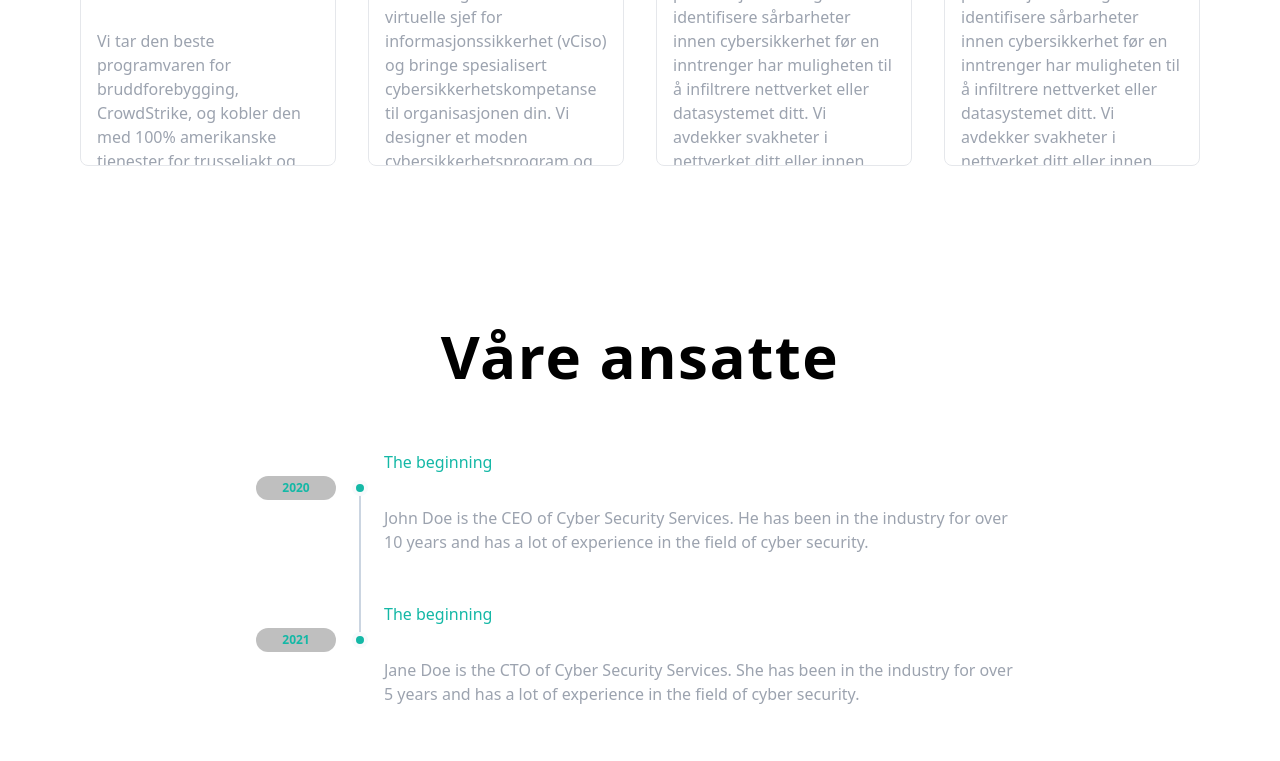
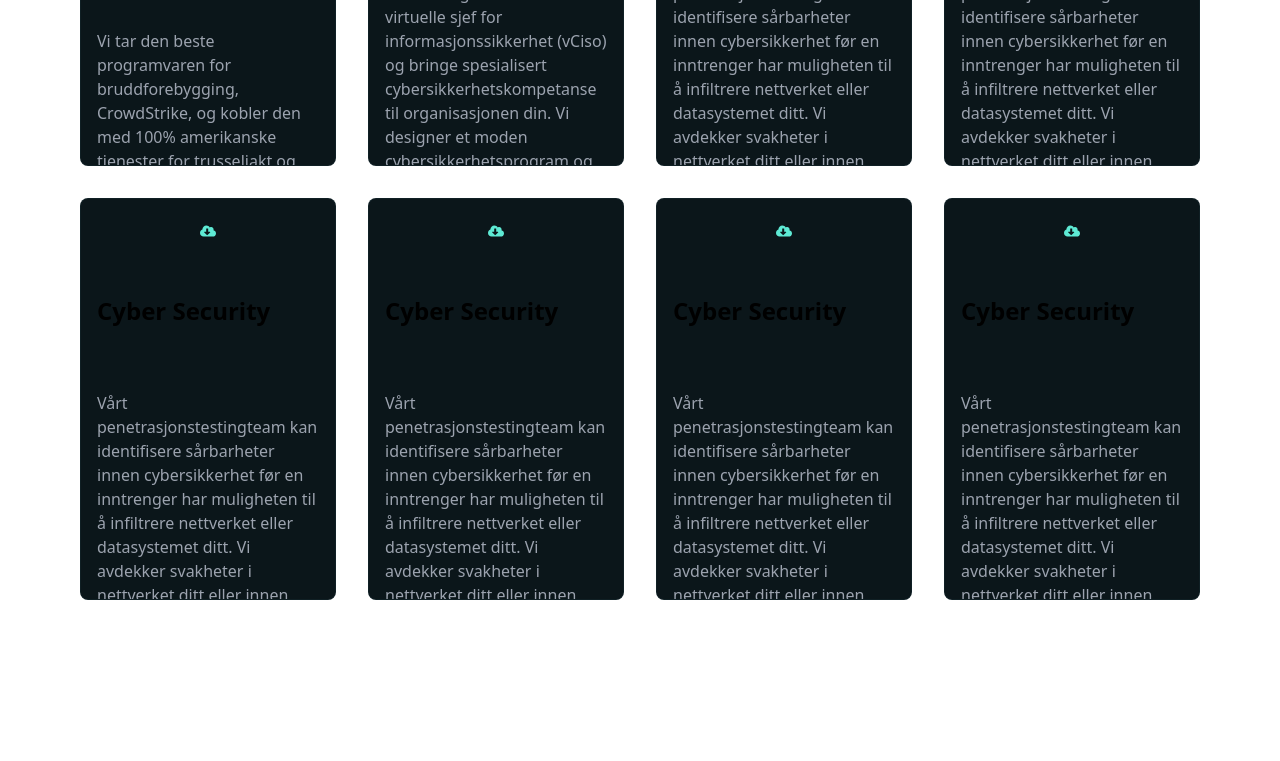
Before and after one commit to lukasolsen/cybersec, a React (Vite) app: page / in a window 1280 px wide. Shown: the part 1679-2440 px from the top of the page. Built offline with nearby package versions, Linux system fonts and the light colour scheme.

Commit message:
Refactor ProductCard component with MovingBorder animation and add hover functionality in ProductList component

```diff
--- a/src/components/ProductCard.tsx
+++ b/src/components/ProductCard.tsx
@@ -1,25 +1,57 @@
+import { AnimatePresence } from "framer-motion";
 import { MovingBorder } from "./MovingBorder";
+import { motion } from "framer-motion";
 
 type ProductCardProps = {
   title: string;
   icon: React.ReactNode;
   description: string;
+
+  active?: boolean;
+  onMouseEnter?: () => void;
+  onMouseLeave?: () => void;
 };
 
 export const ProductCard: React.FC<ProductCardProps> = ({
   description,
   icon,
   title,
+
+  active,
+  onMouseEnter,
+  onMouseLeave,
 }) => {
   return (
-    <div className="relative group">
+    <div
+      className="relative group"
+      onMouseEnter={onMouseEnter}
+      onMouseDown={onMouseLeave}
+    >
+      <AnimatePresence>
+        {active && (
+          <motion.span
+            className="absolute inset-0 h-full w-full bg-card/[0.8] block rounded-3xl border border-[#15282F90]"
+            layoutId="hoverBackground"
+            initial={{ opacity: 0 }}
+            animate={{
+              opacity: 1,
+              transition: { duration: 0.15 },
+            }}
+            exit={{
+              opacity: 0,
+              transition: { duration: 0.15, delay: 0.2 },
+            }}
+          />
+        )}
+      </AnimatePresence>
+
       <div className="invisible inset-0 group-hover:visible absolute">
         <MovingBorder duration={10000} rx="10%" ry="10%">
           <div className="size-2 opacity-[0.8] bg-teal-400 rounded-full z-20" />
         </MovingBorder>
       </div>
 
-      <div className="relative border rounded-lg overflow-hidden backdrop-blur-xl h-full">
+      <div className="relative border border-[#15282F90] rounded-lg overflow-hidden backdrop-blur-xl h-full bg-card z-10">
         <span className="z-10 size-16 flex justify-center items-center w-full">
           {icon}
         </span>
--- a/src/components/ProductList.tsx
+++ b/src/components/ProductList.tsx
@@ -30,16 +30,43 @@ export const ProductList: React.FC = () => {
         "Vårt penetrasjonstestingteam kan identifisere sårbarheter innen cybersikkerhet før en inntrenger har muligheten til å infiltrere nettverket eller datasystemet ditt. Vi avdekker svakheter i nettverket ditt eller innen applikasjoner.",
       icon: <FaCloudDownloadAlt className="text-teal-300" />,
     },
+    {
+      title: "Cyber Security",
+      description:
+        "Vårt penetrasjonstestingteam kan identifisere sårbarheter innen cybersikkerhet før en inntrenger har muligheten til å infiltrere nettverket eller datasystemet ditt. Vi avdekker svakheter i nettverket ditt eller innen applikasjoner.",
+      icon: <FaCloudDownloadAlt className="text-teal-300" />,
+    },
+    {
+      title: "Cyber Security",
+      description:
+        "Vårt penetrasjonstestingteam kan identifisere sårbarheter innen cybersikkerhet før en inntrenger har muligheten til å infiltrere nettverket eller datasystemet ditt. Vi avdekker svakheter i nettverket ditt eller innen applikasjoner.",
+      icon: <FaCloudDownloadAlt className="text-teal-300" />,
+    },
+    {
+      title: "Cyber Security",
+      description:
+        "Vårt penetrasjonstestingteam kan identifisere sårbarheter innen cybersikkerhet før en inntrenger har muligheten til å infiltrere nettverket eller datasystemet ditt. Vi avdekker svakheter i nettverket ditt eller innen applikasjoner.",
+      icon: <FaCloudDownloadAlt className="text-teal-300" />,
+    },
+    {
+      title: "Cyber Security",
+      description:
+        "Vårt penetrasjonstestingteam kan identifisere sårbarheter innen cybersikkerhet før en inntrenger har muligheten til å infiltrere nettverket eller datasystemet ditt. Vi avdekker svakheter i nettverket ditt eller innen applikasjoner.",
+      icon: <FaCloudDownloadAlt className="text-teal-300" />,
+    },
   ];
 
   return (
     <div className="grid grid-cols-1 sm:grid-cols-1 md:grid-cols-2 lg:grid-cols-3 xl:grid-cols-4 gap-8">
-      {products.map((product) => (
+      {products.map((product, index) => (
         <ProductCard
           key={product.title}
           title={product.title}
           description={product.description}
           icon={product.icon}
+          active={hoveredIndex === index}
+          onMouseEnter={() => setHoveredIndex(index)}
+          onMouseLeave={() => setHoveredIndex(null)}
         />
       ))}
     </div>
```
